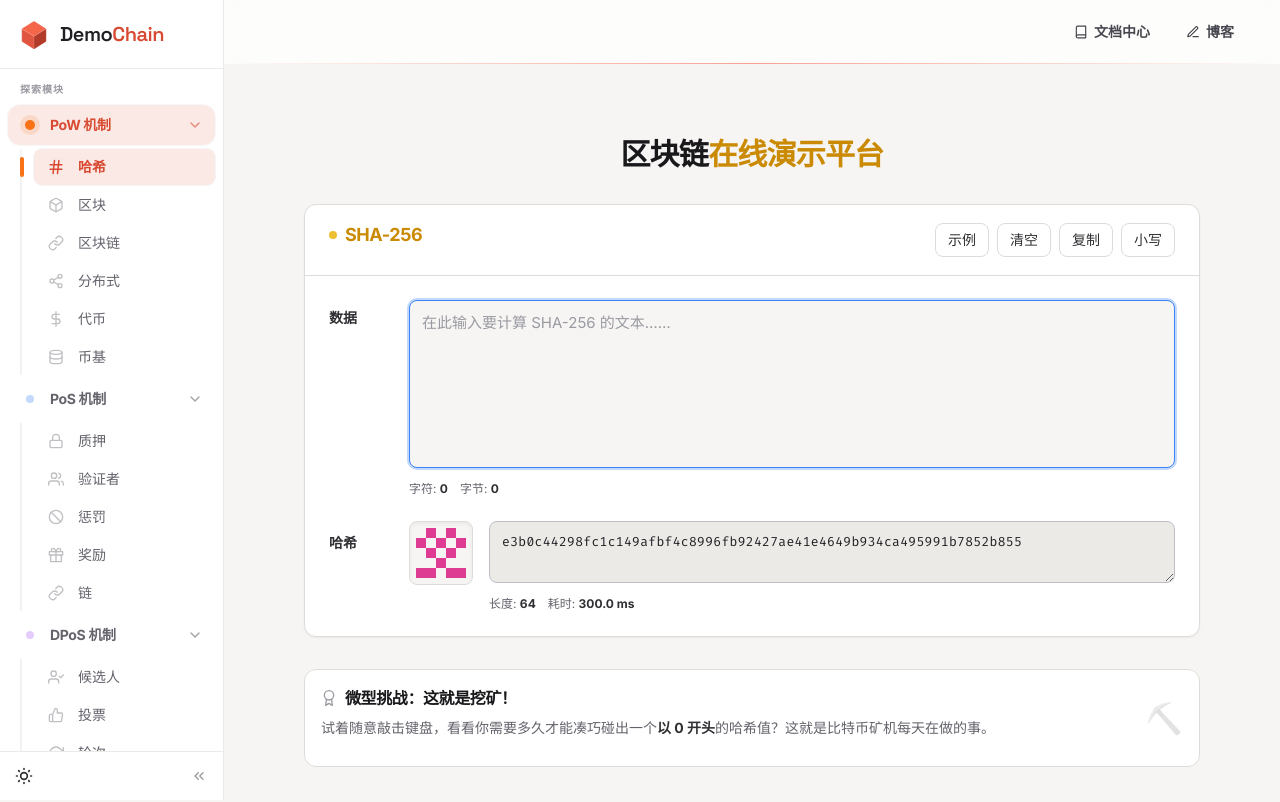
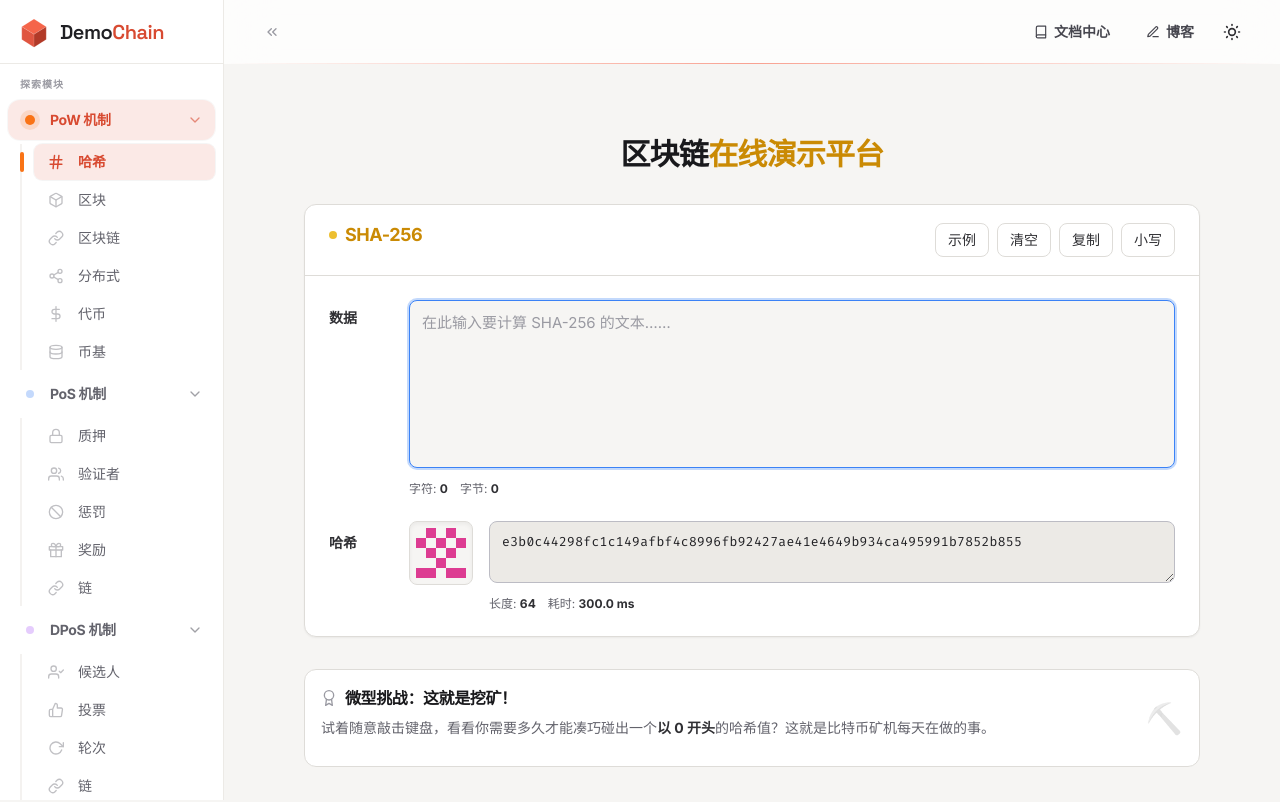
Before and after one commit to bridgehsu/demochain.org, a Next.js app: page / in a window 1280 px wide. Shown: the top 802 px of the page. Built offline with nearby package versions, Linux system fonts and the light colour scheme.

Commit message:
Align header and sidebar and restore top bar controls

```diff
--- a/package.json
+++ b/package.json
@@ -4,7 +4,7 @@
   "description": "DemoChain - 区块链共识平台",
   "private": true,
   "scripts": {
-    "dev": "next dev ",
+    "dev": "next dev -p 3000",
     "build": "next build",
     "postbuild": "rm -rf dist/cache dist/server dist/trace dist/react-loadable-manifest.json dist/build-manifest.json dist/prerender-manifest.json dist/server-reference-manifest.json dist/images-manifest.json dist/export-marker.json dist/next-server.js.nft.json dist/package.json dist/required-server-files.json",
     "lint": "next lint",
--- a/src/layout/components/Header.tsx
+++ b/src/layout/components/Header.tsx
@@ -5,16 +5,18 @@ import Logo from "@/components/Logo";
 import {ALL_MENUS, getActiveConsensus, CONSENSUS_CONFIG, CONSENSUS_ORDER, CONSENSUS_ENTRY, type Consensus} from './Menu';
 import useTheme from './useTheme';
 import Theme from "@/layout/components/Theme";
-import {FiBook, FiEdit3} from 'react-icons/fi';
+import {FiBook, FiEdit3, FiChevronsLeft, FiChevronsRight} from 'react-icons/fi';
 import {SECTION_SWITCHER} from '@/utils/section-manifest';
 
 interface HeaderProps {
     hideLogo?: boolean;
     showSidebar?: boolean;
+    collapsed: boolean;
+    onToggle: () => void;
     themeControls: ReturnType<typeof useTheme>;
 }
 
-export default function Header({hideLogo, showSidebar, themeControls}: HeaderProps): React.ReactElement {
+export default function Header({hideLogo, showSidebar, collapsed, onToggle, themeControls}: HeaderProps): React.ReactElement {
     const [isMounted, setIsMounted] = useState(false);
     const [currentPathname, setCurrentPathname] = useState('');
     const [mobileOpen, setMobileOpen] = useState(false);
@@ -44,6 +46,18 @@ export default function Header({hideLogo, showSidebar, themeControls}: HeaderPro
                 <div className={`flex items-center flex-1${hideLogo ? ' md:hidden' : ''}`}>
                     <Logo/>
                 </div>
+                {showSidebar && (
+                    <button
+                        type="button"
+                        onClick={onToggle}
+                        aria-label={collapsed ? '展开菜单' : '收起菜单'}
+                        aria-expanded={!collapsed}
+                        title={collapsed ? '展开菜单' : '收起菜单'}
+                        className="hidden md:flex items-center justify-center w-8 h-8 shrink-0 rounded-lg text-gray-400 hover:text-gray-700 hover:bg-gray-100 dark:hover:text-white dark:hover:bg-white/[0.05] transition-colors"
+                    >
+                        {collapsed ? <FiChevronsRight className="w-4 h-4"/> : <FiChevronsLeft className="w-4 h-4"/>}
+                    </button>
+                )}
                 <div className="flex items-center space-x-1 md:space-x-2 ml-auto">
                     {SECTION_SWITCHER.map(section => (
                         <Link
@@ -70,9 +84,6 @@ export default function Header({hideLogo, showSidebar, themeControls}: HeaderPro
                         <FiEdit3 className="w-3.5 h-3.5"/>
                         博客
                     </Link>
-                    <div className={showSidebar ? 'md:hidden' : ''}>
-                        <Theme {...themeControls}/>
-                    </div>
                     <button
                         className="md:hidden p-2.5 rounded-xl text-gray-500 hover:text-gray-900 hover:bg-black/[0.04] dark:text-gray-400 dark:hover:text-white dark:hover:bg-white/10 transition-all active:scale-90"
                         onClick={() => setMobileOpen(v => !v)}
@@ -89,6 +100,7 @@ export default function Header({hideLogo, showSidebar, themeControls}: HeaderPro
                             </svg>
                         )}
                     </button>
+                    <Theme {...themeControls}/>
                 </div>
             </div>
 
--- a/src/layout/components/Sidebar.tsx
+++ b/src/layout/components/Sidebar.tsx
@@ -2,7 +2,7 @@ import React, {useState, useEffect} from 'react';
 import Link from 'next/link';
 import {useRouter} from 'next/router';
 import {
-    FiChevronRight, FiChevronsLeft, FiChevronsRight,
+    FiChevronRight,
     FiCpu, FiLock, FiUsers, FiKey, FiShield, FiShuffle, FiClock
 } from 'react-icons/fi';
 import {
@@ -14,15 +14,11 @@ import {
     type Consensus
 } from './Menu';
 import {DOC_NAV} from '@/utils/docs-manifest';
-import Theme from './Theme';
-import useTheme from './useTheme';
 import Logo from '@/components/Logo';
 import LogoIcon from '@/components/Icons/LogoIcon';
 
 interface SidebarProps {
-    themeControls: ReturnType<typeof useTheme>;
     collapsed: boolean;
-    onToggle: () => void;
 }
 
 const CONSENSUS_ICONS: Record<Consensus, React.ReactNode> = {
@@ -35,7 +31,7 @@ const CONSENSUS_ICONS: Record<Consensus, React.ReactNode> = {
     POH: <FiClock className="w-4 h-4"/>,
 };
 
-export default function Sidebar({collapsed, onToggle, themeControls}: SidebarProps): React.ReactElement {
+export default function Sidebar({collapsed}: SidebarProps): React.ReactElement {
     const router = useRouter();
     const [pathname, setPathname] = useState('');
     const [isMounted, setIsMounted] = useState(false);
@@ -66,7 +62,7 @@ export default function Sidebar({collapsed, onToggle, themeControls}: SidebarPro
 
             {/* Logo 区域 */}
             <div
-                className={`flex items-center shrink-0 py-4 border-b border-gray-100 dark:border-[#303034] ${collapsed ? 'justify-center px-2' : 'px-4'}`}>
+                className={`flex h-16 items-center shrink-0 border-b border-gray-100 dark:border-[#303034] ${collapsed ? 'justify-center px-2' : 'px-4'}`}>
                 {collapsed ? <LogoIcon className="w-8 h-8"/> : <Logo/>}
             </div>
 
@@ -225,19 +221,6 @@ export default function Sidebar({collapsed, onToggle, themeControls}: SidebarPro
                 </nav>
             </div>
 
-            <div className={`shrink-0 border-t border-gray-100 dark:border-[#303034] p-2 flex gap-2 ${collapsed ? 'flex-col items-center' : 'items-center justify-between'}`}>
-                <Theme {...themeControls} placement="top" showLabel={false}/>
-                <button
-                    type="button"
-                    onClick={onToggle}
-                    aria-label={collapsed ? '展开菜单' : '收起菜单'}
-                    aria-expanded={!collapsed}
-                    title={collapsed ? '展开菜单' : '收起菜单'}
-                    className="flex items-center justify-center w-8 h-8 shrink-0 rounded-lg text-gray-400 hover:text-gray-700 hover:bg-gray-100 dark:hover:text-white dark:hover:bg-white/[0.05] transition-colors"
-                >
-                    {collapsed ? <FiChevronsRight className="w-4 h-4"/> : <FiChevronsLeft className="w-4 h-4"/>}
-                </button>
-            </div>
         </aside>
     );
 }
--- a/src/layout/index.tsx
+++ b/src/layout/index.tsx
@@ -19,11 +19,11 @@ const Layout = ({children, fullWidth}: LayoutProps) => {
         <div
             className="flex min-h-screen bg-[color:var(--bg-primary)] text-[color:var(--text-primary)] selection:bg-brand-400/30 transition-colors duration-500">
             {showSidebar && (
-                <Sidebar themeControls={themeControls} collapsed={collapsed} onToggle={() => setCollapsed(v => !v)}/>
+                <Sidebar collapsed={collapsed}/>
             )}
             <div
                 className={`flex flex-col flex-1 min-w-0 transition-all duration-300${contentOffset}`}>
-                <Header hideLogo={showSidebar} showSidebar={showSidebar} themeControls={themeControls}/>
+                <Header hideLogo={showSidebar} showSidebar={showSidebar} collapsed={collapsed} onToggle={() => setCollapsed(v => !v)} themeControls={themeControls}/>
                 <main className="flex-1 min-w-0">
                     {fullWidth ? (
                         children
```
